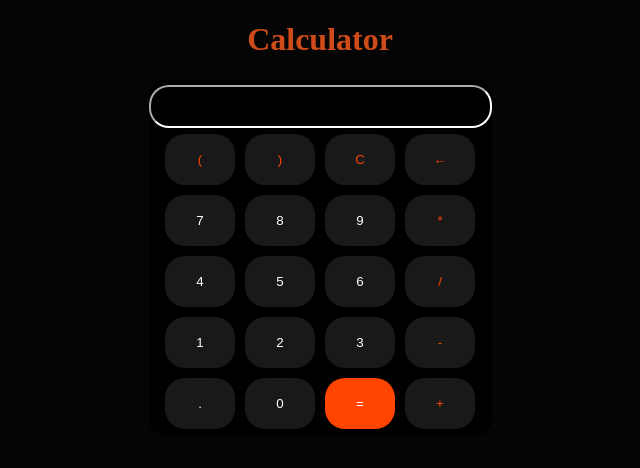
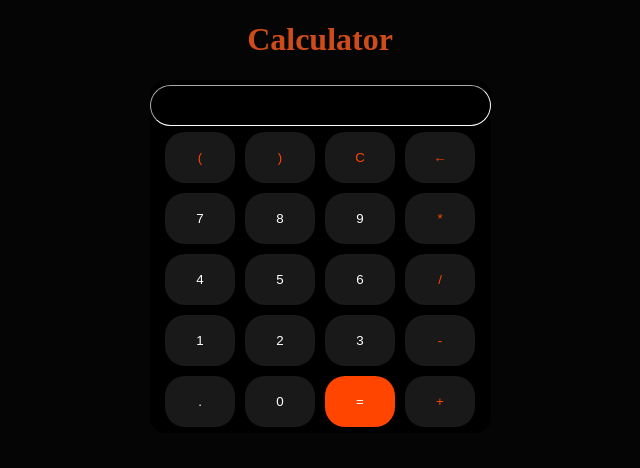
Before and after one commit to Aryan031/Calculator, a plain HTML site: page index.html in a window 1280 px wide. Shown: the whole page, without its empty margins (320-960 px from the left). Drawn offline with Linux system fonts and the light colour scheme.

Commit message:
Update style.css

```diff
--- a/style.css
+++ b/style.css
@@ -27,10 +27,11 @@ input{
     font-size: 26px;
     height: 37px;
     border-color: white;
-    border-radius: 20px;
+    border-radius: 100px;
     background-color: black;
     color: white;
     text-align: right;
+    border-width: 0.001em;
 }
 
 button{
```
